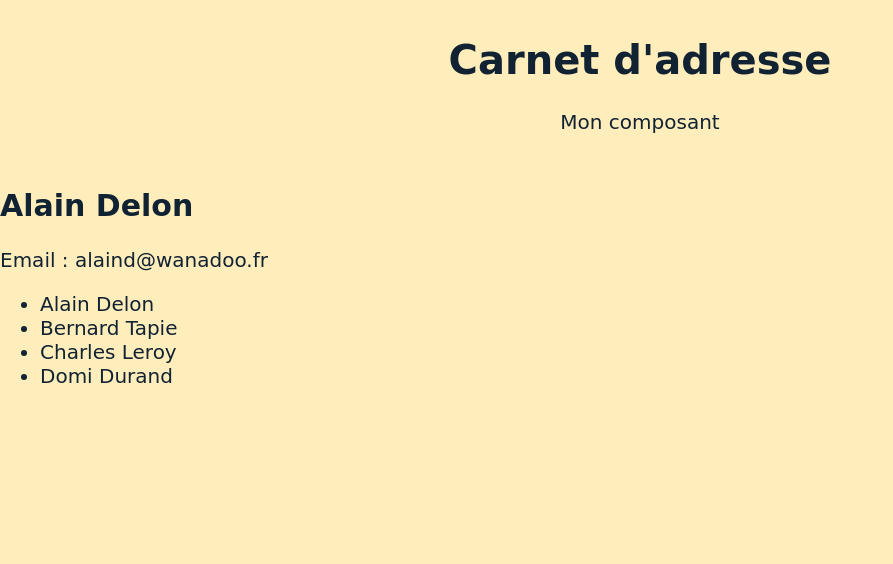
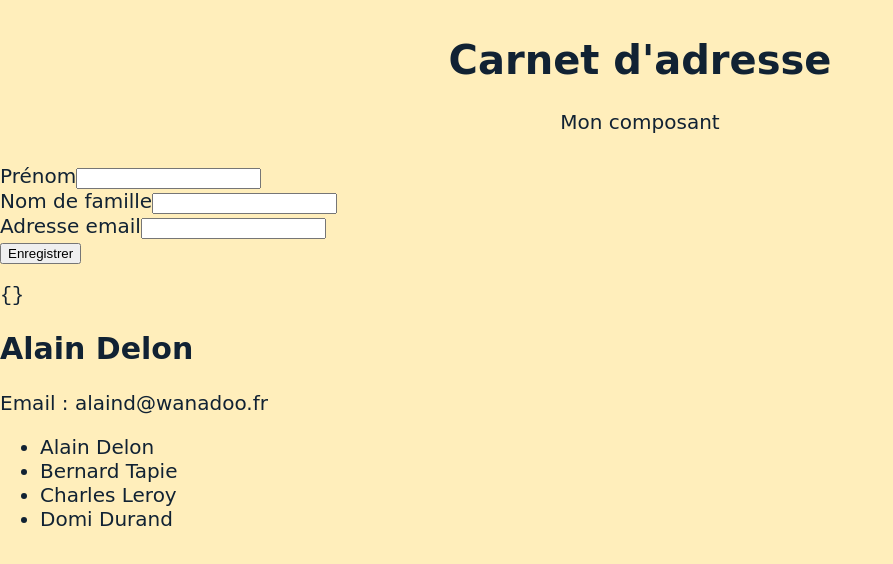
Before and after one commit to pbreteche/ng23w05, an Angular app: page / in a window 1280 px wide. Shown: the top 564 px of the page, without its empty margins (0-893 px from the left). Built offline with nearby package versions, Linux system fonts and the light colour scheme.

Commit message:
formulaire piloté par le template

```diff
--- a/src/app/app.component.html
+++ b/src/app/app.component.html
@@ -3,5 +3,6 @@
 <p>Mon composant</p>
 </header>
 
+<app-contact-template-form></app-contact-template-form>
 <app-contact-detail [contact]="current"></app-contact-detail>
 <app-contact-list (contactSelected)="setCurrent($event)"></app-contact-list>
--- /dev/null
+++ b/src/app/contact-template-form/contact-template-form.component.html
@@ -0,0 +1,22 @@
+<form>
+  <div>
+    <label for="contact-form-firstname">Prénom</label>
+    <input type="text" id="contact-form-firstname" name="firstname"
+           [(ngModel)]="contact.firstName">
+  </div>
+  <div>
+    <label for="contact-form-lastname">Nom de famille</label>
+    <input type="text" id="contact-form-lastname" name="lastname"
+           [(ngModel)]="contact.lastName">
+  </div>
+  <div>
+    <label for="contact-form-email">Adresse email</label>
+    <input type="email" id="contact-form-email" name="email"
+           [(ngModel)]="contact.email">
+  </div>
+  <div>
+    <button>Enregistrer</button>
+  </div>
+</form>
+
+<pre>{{ contact|json}}</pre>
--- /dev/null
+++ b/src/app/contact-template-form/contact-template-form.component.ts
@@ -0,0 +1,11 @@
+import { Component } from '@angular/core';
+import {Contact} from "../../model/contact";
+
+@Component({
+  selector: 'app-contact-template-form',
+  templateUrl: './contact-template-form.component.html',
+  styleUrls: ['./contact-template-form.component.scss']
+})
+export class ContactTemplateFormComponent {
+  contact = new Contact();
+}
```
Also changed, not shown: src/app/app.module.ts (+11 -7 lines), src/app/contact-template-form/contact-template-form.component.scss (added), 1 other file (tests, documents, lock files or other folders).
